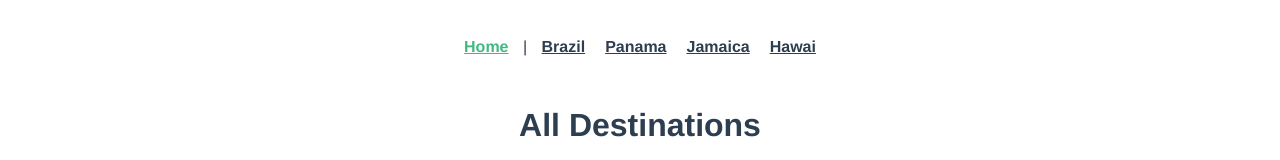
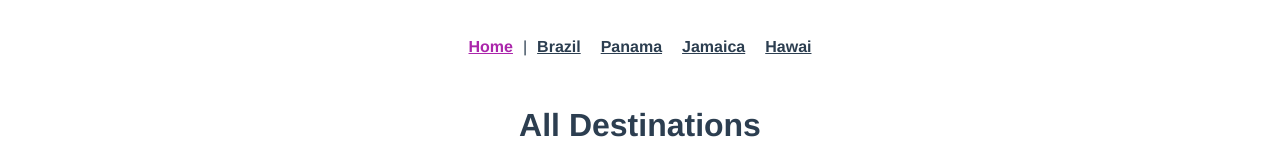
Before and after one commit to ChamkhiAnas/TravelApp-VueJS-, a Vue app: page / in a window 1280 px wide. Shown: the top 160 px of the page. Built offline with nearby package versions, Linux system fonts and the light colour scheme.

Commit message:
AddingTheComponentsClassActiveRouting

```diff
--- a/src/App.vue
+++ b/src/App.vue
@@ -1,20 +1,29 @@
 <template>
   <div id="app">
-    <div id="nav">
-      <router-link to="/">Home</router-link> |
+      <!-- <router-link to="/">Home</router-link> |
       <router-link to="/brazil">Brazil</router-link>
       <router-link to="/panama">Panama</router-link>
       <router-link to="/jamaica">Jamaica</router-link>
-      <router-link to="/hawai">Hawai</router-link>
+      <router-link to="/hawai">Hawai</router-link> -->
       <!-- <router-link to="/hawai">Hawai</router-link> -->
+    <TheNavigation />
 
 
 
-
-    </div>
     <router-view />
   </div>
 </template>
+
+<script>
+
+import TheNavigation from '@/components/TheNavigation.vue'
+export default {
+  components:{
+    TheNavigation
+  }
+}
+</script>
+
 
 <style>
 #app {
@@ -25,17 +34,6 @@
   color: #2c3e50;
 }
 
-#nav {
-  padding: 30px;
-}
 
-#nav a {
-  font-weight: bold;
-  color: #2c3e50;
-  padding:0 10px;
-}
 
-#nav a.router-link-exact-active {
-  color: #42b983;
-}
 </style>
--- /dev/null
+++ b/src/components/TheNavigation.vue
@@ -0,0 +1,34 @@
+<template>
+
+
+    <nav id="nav">
+      <router-link to="/">Home</router-link> |
+      <router-link to="/brazil">Brazil</router-link>
+      <router-link to="/panama">Panama</router-link>
+      <router-link to="/jamaica">Jamaica</router-link>
+      <router-link to="/hawai">Hawai</router-link>
+    </nav>
+
+</template>
+
+<style scoped>
+#nav{
+    display: flex;
+    align-items: center;
+    justify-content: center;
+}
+
+#nav a.classActive {
+    color:#ab26ab ;
+}
+#nav {
+  padding: 30px;
+}
+
+#nav a {
+  font-weight: bold;
+  color: #2c3e50;
+  padding:0 10px;
+}
+
+</style>
--- a/src/router/index.js
+++ b/src/router/index.js
@@ -5,8 +5,8 @@
 
 
 
+Vue.use(VueRouter);
 
-Vue.use(VueRouter);
 
 const routes = [
   {
@@ -46,6 +46,7 @@
 ];
 
 const router = new VueRouter({
+  linkExactActiveClass:"classActive" ,
   routes
 });
 
```
